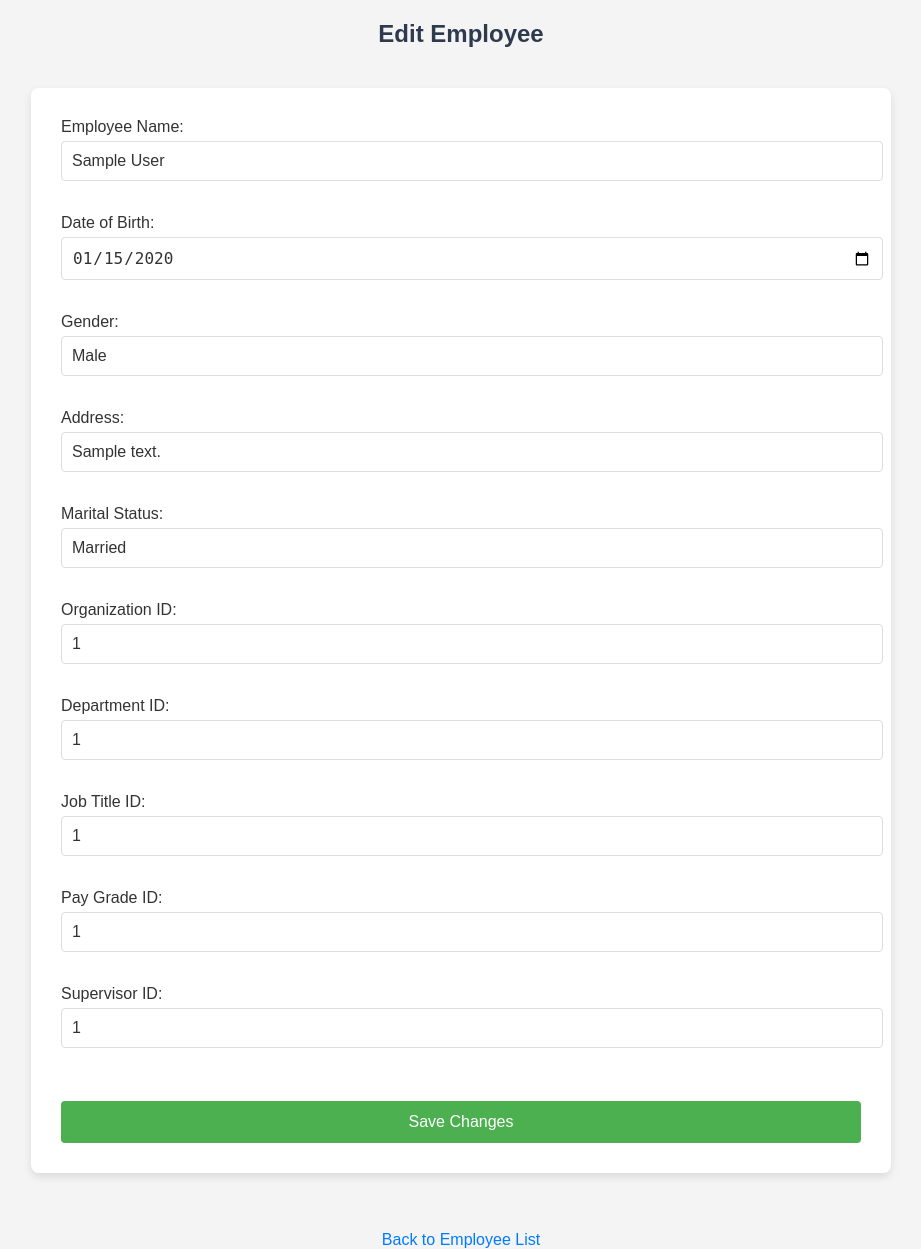
After one commit to shashhwatiwari/StaffSync, a Django app: page /edit_employee/1/ in a window 1280 px wide. The commit adds this page. Shown: the whole page, without its empty margins (179-1100 px from the left). Run offline with Django 5.2, Linux system fonts and the light colour scheme; tables that the repository leaves empty hold one stand-in row (values such as "Sample post").

Commit message:
admin page chnages

```diff
--- /dev/null
+++ b/staffsyncDjango/staffsyncApp/templates/edit_employee.html
@@ -0,0 +1,158 @@
+<!DOCTYPE html>
+<html lang="en">
+<head>
+    <meta charset="UTF-8">
+    <meta name="viewport" content="width=device-width, initial-scale=1.0">
+    <title>Edit Employee - StaffSync</title>
+    <style>
+    /* Global styles */
+    body {
+        font-family: Arial, sans-serif;
+        margin: 0;
+        padding: 0;
+        display: flex;
+        flex-direction: column;
+        align-items: center;
+        background-color: #f4f4f4;
+        color: #333;
+    }
+
+    h1 {
+        text-align: center;
+        margin: 20px 0;
+        font-size: 24px;
+        color: #2e3b4e;
+    }
+
+    h2 {
+        font-size: 20px;
+        color: #555;
+    }
+
+    /* Form container */
+    form {
+        background-color: white;
+        padding: 30px;
+        margin: 20px 0;
+        border-radius: 8px;
+        box-shadow: 0 4px 8px rgba(0, 0, 0, 0.1);
+        width: 80%;
+        max-width: 800px;
+    }
+
+    label {
+        font-size: 16px;
+        color: #333;
+        margin-bottom: 5px;
+        display: block;
+    }
+
+    input[type="text"], input[type="date"], select {
+        width: 100%;
+        padding: 10px;
+        margin-bottom: 15px;
+        border: 1px solid #ddd;
+        border-radius: 4px;
+        font-size: 16px;
+        color: #333;
+    }
+
+    input[type="text"]:focus, input[type="date"]:focus, select:focus {
+        border-color: #4CAF50;
+        outline: none;
+    }
+
+    /* Button */
+    button[type="submit"] {
+        background-color: #4CAF50;
+        color: white;
+        padding: 12px 20px;
+        font-size: 16px;
+        border: none;
+        border-radius: 4px;
+        cursor: pointer;
+        transition: background-color 0.3s ease, transform 0.3s ease;
+        width: 100%;
+        margin-top: 20px;
+    }
+
+    button[type="submit"]:hover {
+        background-color: #45a049;
+        transform: scale(1.05);
+    }
+
+    /* Link styling */
+    a {
+        color: #007bff;
+        text-decoration: none;
+        font-size: 16px;
+        margin-top: 20px;
+    }
+
+    a:hover {
+        text-decoration: underline;
+    }
+
+    /* Back button styling */
+    .back-button {
+        display: block;
+        margin-top: 20px;
+        text-align: center;
+    }
+
+    /* Styling for inputs when there are errors */
+    .error {
+        border-color: #f44336;
+    }
+
+    /* Responsive styling */
+    @media screen and (max-width: 768px) {
+        form {
+            width: 90%;
+        }
+    }
+</style>
+
+</head>
+<body>
+    <h1>Edit Employee</h1>
+    <form method="POST">
+        {% csrf_token %}
+        <label for="employee_name">Employee Name:</label>
+        <input type="text" id="employee_name" name="employee_name" value="{{ employee.EmployeeName }}" required><br><br>
+
+        <label for="dateofbirth">Date of Birth:</label>
+        <input type="date" id="dateofbirth" name="dateofbirth" value="{{ employee.DateOfBirth }}" required><br><br>
+
+        <label for="gender">Gender:</label>
+        <input type="text" id="gender" name="gender" value="{{ employee.Gender }}" required><br><br>
+
+        <label for="address">Address:</label>
+        <input type="text" id="address" name="address" value="{{ employee.Address }}" required><br><br>
+
+        <label for="Maritalstatus">Marital Status:</label>
+        <input type="text" id="Maritalstatus" name="Maritalstatus" value="{{ employee.MaritalStatus }}" required><br><br>
+
+        <label for="Organizationid">Organization ID:</label>
+        <input type="text" id="Organizationid" name="Organizationid" value="{{ employee.OrganizationID }}" required><br><br>
+
+        <label for="Departmentid">Department ID:</label>
+        <input type="text" id="Departmentid" name="Departmentid" value="{{ employee.DepartmentID }}" required><br><br>
+
+        <label for="Jobtitleid">Job Title ID:</label>
+        <input type="text" id="Jobtitleid" name="Jobtitleid" value="{{ employee.JobTitleID }}" required><br><br>
+
+        <label for="Paygradeid">Pay Grade ID:</label>
+        <input type="text" id="Paygradeid" name="Paygradeid" value="{{ employee.PayGradeID }}" required><br><br>
+
+        <label for="Supervisorid">Supervisor ID:</label>
+        <input type="text" id="Supervisorid" name="Supervisorid" value="{{ employee.SupervisorID }}"><br><br>
+
+
+        <button type="submit">Save Changes</button>
+    </form>
+
+    <br>
+    <a href="{% url 'modify-employee' %}">Back to Employee List</a>
+</body>
+</html>
--- a/staffsyncDjango/staffsyncApp/urls.py
+++ b/staffsyncDjango/staffsyncApp/urls.py
@@ -11,5 +11,8 @@ urlpatterns = [
     path('employee/update-dependent/<int:dependent_id>/', views.update_dependent, name='employee-update-dependent'),
     path('delete-dependent/<int:dependent_id>/', views.delete_dependent, name='employee-delete-dependent'),
     path('admin_home/', views.admin_home, name='admin-home'),
+    path('modify_employee/', views.modify_employee, name='modify-employee'),
+    path('edit_employee/<int:employee_id>/', views.edit_employee, name='edit-employee'),
+    # path('delete-employee/<int:employee_id>/', views.delete_employee, name='employee-delete'),
 
 ]
--- a/staffsyncDjango/staffsyncApp/views.py
+++ b/staffsyncDjango/staffsyncApp/views.py
@@ -23,6 +23,9 @@ def login_view(request):
             if user['User_Role'] == 'HR':
                 print("Redirecting to HR home")  # Debug print
                 return redirect('hr-home')
+            elif user['User_Role'] == 'Admin':
+                print("Redirecting to ADMIN home")
+                return redirect('admin-home')
             else:
                 print("Redirecting to employee home")  # Debug print
                 return redirect('employee-home')
@@ -33,7 +36,6 @@ def login_view(request):
 
     # Render the login page without error for GET requests
     return render(request, 'login.html')
-
 
 
 # method for HR page
@@ -50,8 +52,6 @@ def hr_home(request):
     return render(request, 'hr-home.html', {'employees': employees})
 
 
-
-
 # Method for Regular Employees
 def employee_home(request):
     if 'user_id' not in request.session:
@@ -60,14 +60,10 @@ def employee_home(request):
     user_id = request.session['user_id']
 
     # Fetch employee's own data
-    employee_data = call_procedure('GetEmployeeDetails', [user_id]) # procedure call to SQL database
+    employee_data = call_procedure('GetEmployeeDetails', [user_id])  # procedure call to SQL database
 
     return render(request, 'employee-home.html',
                   {'employee': employee_data[0] if employee_data else None})
-
-
-
-
 
 
 # -------------------------------------------------------------------------------------------------------------------------------------------------
@@ -110,7 +106,7 @@ def add_dependent(request):
         try:
             call_procedure('insert_dependent', [employee_id, dependent_name, dependent_age, out_param])
             print(f"Debug: New dependent ID: {out_param.value}")
-            #messages.success(request, f'Dependent added successfully. ID: {out_param.value}')
+            # messages.success(request, f'Dependent added successfully. ID: {out_param.value}')
             return redirect('employee-dependent')
         except Exception as e:
             messages.error(request, f'Error adding dependent: {str(e)}')
@@ -118,7 +114,7 @@ def add_dependent(request):
     return render(request, 'add_dependent.html')
 
 
-#Method to update a dependent
+# Method to update a dependent
 def update_dependent(request, dependent_id):
     if request.method == 'POST':
         dependent_name = request.POST.get('dependentName')
@@ -136,20 +132,15 @@ def update_dependent(request, dependent_id):
     return redirect('employee-dependent')
 
 
-
-#Method to delete a dependent
+# Method to delete a dependent
 def delete_dependent(request, dependent_id):
     if request.method == 'POST':
         try:
             call_procedure('delete_dependent', [dependent_id])
-            #messages.success(request, 'Dependent deleted successfully.')
+            # messages.success(request, 'Dependent deleted successfully.')
         except Exception as e:
             messages.error(request, f'Error deleting dependent: {str(e)}')
     return redirect('employee-dependent')
-
-
-
-
 
 
 # -------------------------------------------------------------------------------------------------------------------------------------------------
@@ -165,7 +156,7 @@ def view_emergency_contacts(request):
     return render(request, 'view_emergency_contacts.html', {'contacts': contacts})
 
 
-#method to view the audit logs:
+# method to view the audit logs:
 def admin_home(request):
     if 'user_id' not in request.session:
         return redirect('login')
@@ -173,3 +164,77 @@ def admin_home(request):
     auditlogs = execute_query(query)  # Assuming `execute_query` returns a list of rows
 
     return render(request, 'admin-home.html', {'auditlogs': auditlogs})
+
+
+def modify_employee(request):
+    # Query to fetch employee data
+    query = "SELECT EmployeeID, EmployeeName, DepartmentID, JobTitleID FROM Employee"
+    employees = execute_query(query)  # Assuming `execute_query` returns a list of dictionaries with employee data
+
+    # Render the employee list template and pass the employee data
+    return render(request, 'employee_list.html', {'employees': employees})
+
+def edit_employee(request, employee_id):
+    # Fetch the employee data based on the provided employee_id
+    query = """
+    SELECT EmployeeID, EmployeeName, DateOfBirth, Gender, Address, MaritalStatus, OrganizationID, DepartmentID, JobTitleID, PayGradeID, SupervisorID
+    FROM Employee
+    WHERE EmployeeID = %s
+    """
+    employee_data = execute_query(query, [employee_id])
+
+    if not employee_data:
+        return redirect('modify-employee')
+
+    employee = employee_data[0]
+
+    # Ensure DateOfBirth is in the correct format (YYYY-MM-DD)
+    if employee.get('DateOfBirth'):
+        employee['DateOfBirth'] = employee['DateOfBirth'].strftime('%Y-%m-%d')
+
+    if request.method == 'POST':
+        # If the form is submitted, update the employee data
+        new_employee_name = request.POST.get('employee_name')
+        new_date_of_birth = request.POST.get('dateofbirth')
+        new_gender = request.POST.get('gender')
+        new_address = request.POST.get('address')
+        new_marital_status = request.POST.get('Maritalstatus')
+        new_organization_id = request.POST.get('Organizationid')
+        new_department_id = request.POST.get('Departmentid')
+        new_job_title_id = request.POST.get('Jobtitleid')
+        new_paygrade_id = request.POST.get('Paygradeid')
+        new_supervisor_id = request.POST.get('Supervisorid')
+
+        # If SupervisorID is empty, set it to None (NULL in the database)
+        if new_supervisor_id == '':
+            new_supervisor_id = None
+
+        # Ensure DateOfBirth is in the correct format (YYYY-MM-DD)
+        if new_date_of_birth:
+            new_date_of_birth = new_date_of_birth  # If any transformation is needed, you can add it here
+
+        update_query = """
+        UPDATE Employee
+        SET EmployeeName = %s, DateOfBirth = %s, Gender = %s, Address = %s, MaritalStatus = %s,
+            OrganizationID = %s, DepartmentID = %s, JobTitleID = %s, PayGradeID = %s, SupervisorID = %s
+        WHERE EmployeeID = %s
+        """
+
+        execute_query(update_query, [
+            new_employee_name, new_date_of_birth, new_gender, new_address, new_marital_status,
+            new_organization_id, new_department_id, new_job_title_id, new_paygrade_id, new_supervisor_id, employee_id
+        ])
+
+        # Redirect back to the employee list page after updating
+        return redirect('modify-employee')
+
+    return render(request, 'edit_employee.html', {'employee': employee})
+
+# def delete_employee(request, employee_id):
+#     if request.method == 'POST':
+#         try:
+#             call_procedure('delete_dependent', [employee_id])
+#             # messages.success(request, 'Dependent deleted successfully.')
+#         except Exception as e:
+#             messages.error(request, f'Error deleting employee: {str(e)}')
+#     return redirect('modify-employee')
```
Also changed, not shown: staffsyncDjango/staffsyncApp/templates/admin-home.html (+25 -0 lines), staffsyncDjango/staffsyncApp/templates/employee_list.html (added, +99 -0 lines).
